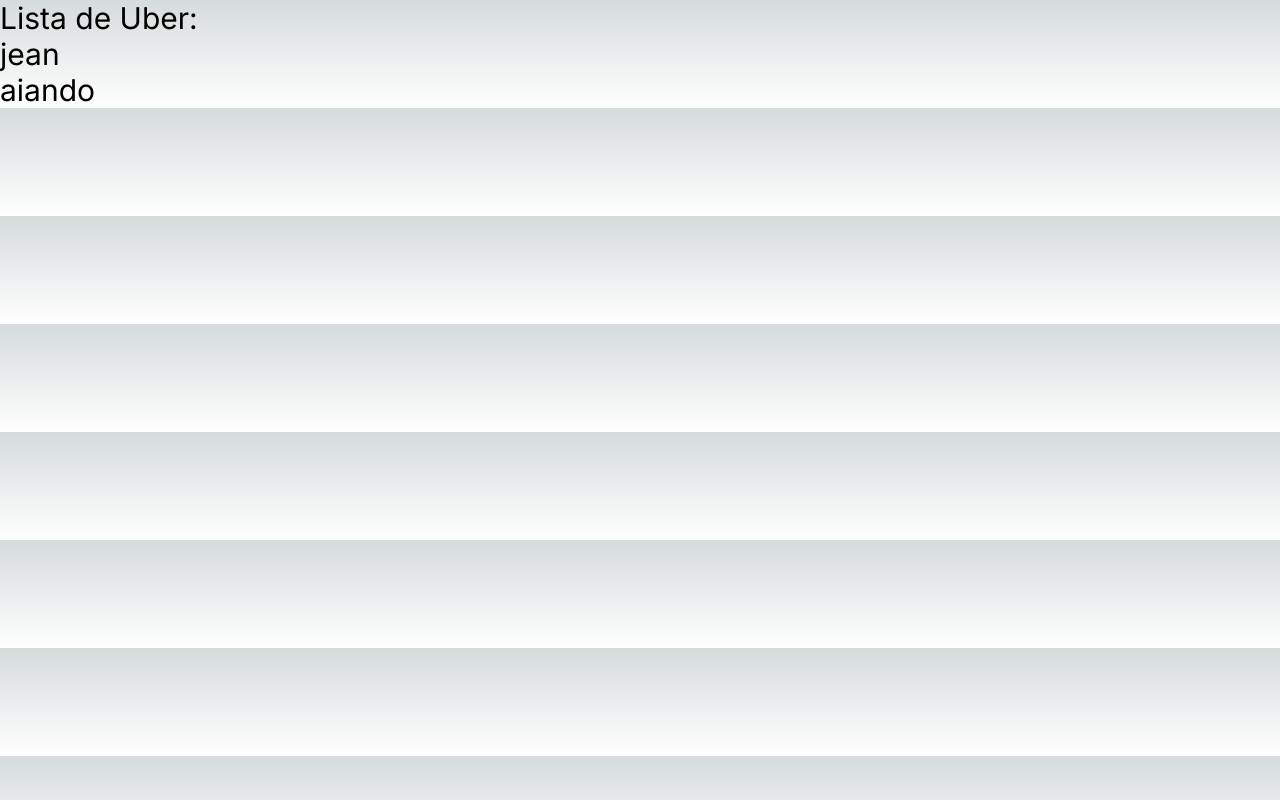
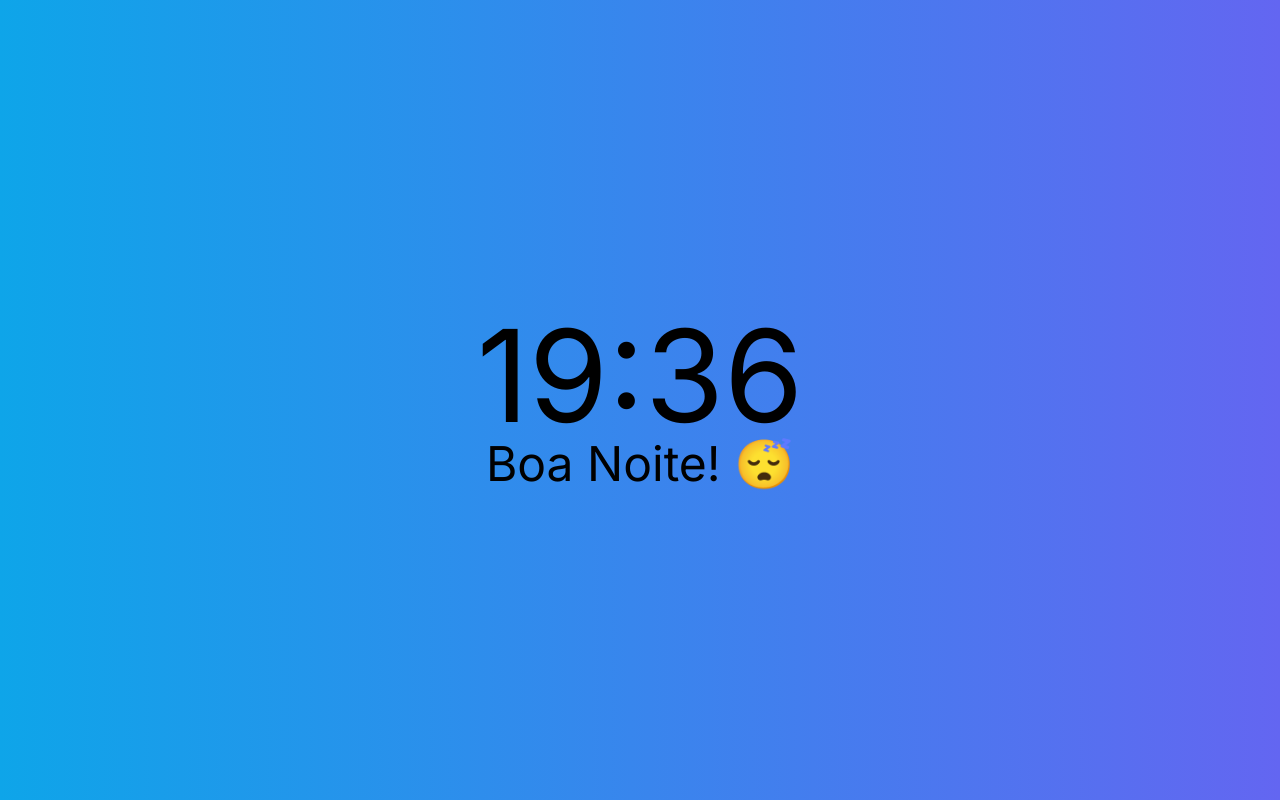
Before and after one commit to Jeanlerson/estudando-React, a Next.js app in the folder react-estudando/: page / in a window 1280 px wide. Built offline with nearby package versions, Linux system fonts and the light colour scheme.

Commit message:
Greeting-1

```diff
--- a/react-estudando/src/app/page.tsx
+++ b/react-estudando/src/app/page.tsx
@@ -3,23 +3,16 @@
 import { Person } from "@/components/Person"
 import { url } from "inspector"
 import { peopleList } from "@/data/peopleList"
+import { Hours } from "@/components/Hours"
 
 const Page = () => {
 
   const ubers = peopleList.filter(person => person.profession === "uber")
 
   return(
-    <div className="text-3xl">
-      {ubers.length > 0 &&
-        <>
-          <h3>Lista de Uber:</h3>
-          <ul>
-            {ubers.map(person =>
-              <li> {person.name} </li>
-            )}
-          </ul>
-        </>
-      }
+    <div className="w-screen h-screen flex flex-col justify-center items-center
+    bg-gradient-to-r from-sky-500 to-indigo-500">
+      <Hours/>
     </div>
   )
 
--- /dev/null
+++ b/react-estudando/src/components/Hours.tsx
@@ -0,0 +1,22 @@
+const getHours = new Intl.DateTimeFormat("pt-BR", {timeStyle: "short", hour12: false}).format()
+
+export const Hours = () => {
+
+    const hour = new Date().getHours()
+    let greenting = ""
+
+    if(hour >= 0 && hour < 12) {
+        greenting = "Bom Dia! 😁"
+    } else if(hour >= 12 && hour < 18) {
+        greenting = "Boa Tarde! 😎"
+    } else if(hour >= 18 && hour < 23) {
+        greenting = "Boa Noite! 😴"
+    }
+
+    return (
+        <div className="text-center">
+            <h1 className="text-9xl">{getHours}</h1>
+            <h2 className="text-5xl">{greenting}</h2>
+        </div>
+    )
+}
```
